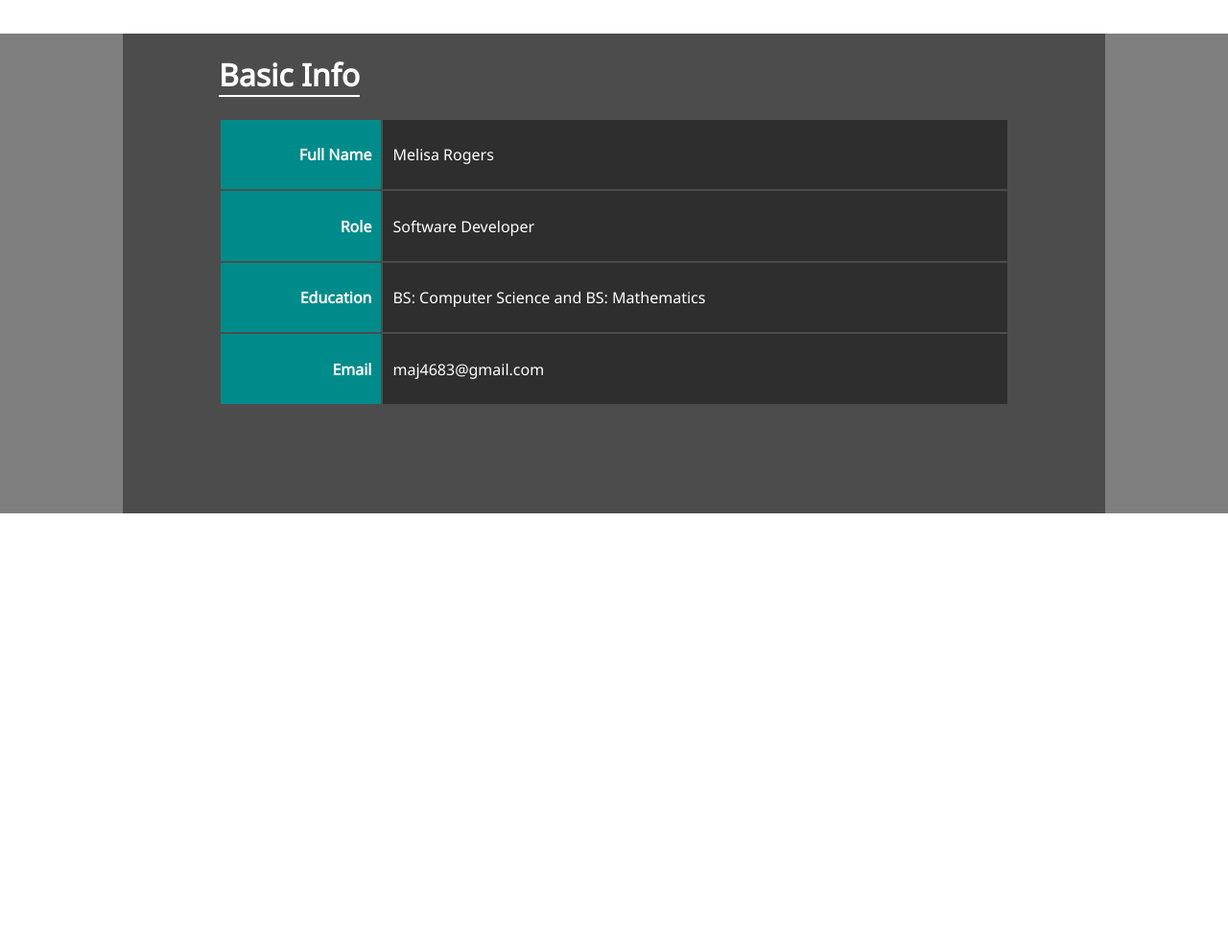
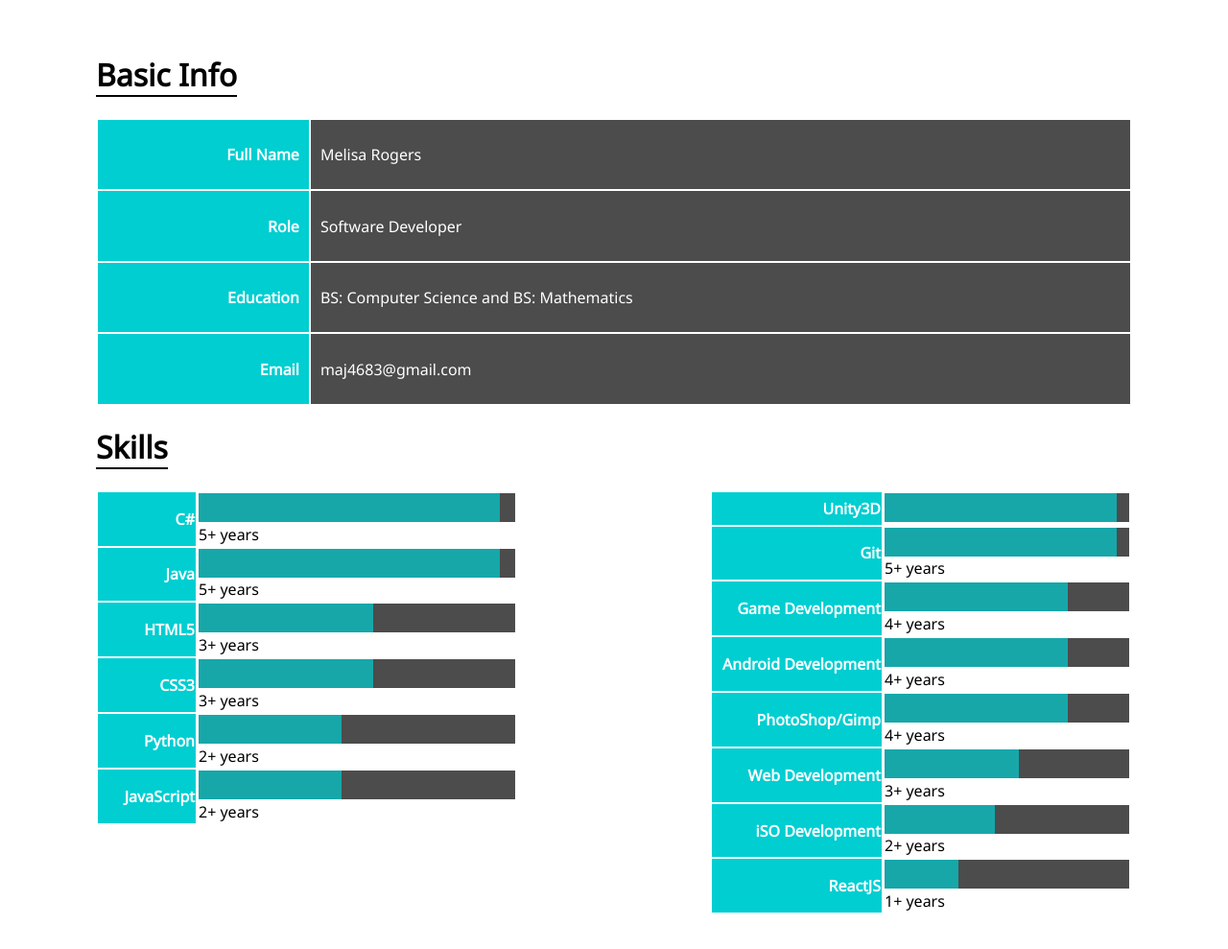
Before and after one commit to MelisaJ/PortfolioSite, a plain HTML site: page about.html in a window 1280 px wide. Shown: the part 101-1090 px from the top of the page at 96% size. Before the commit the page ends 800 px from the top, so only its background shows below. Drawn offline with Linux system fonts and the light colour scheme.

Commit message:
Adding skills

```diff
--- a/about.html
+++ b/about.html
@@ -35,12 +35,6 @@
         </div>
 
         <div class="about-content-wrapper">
-
-            <div class="profile-image-wrapper">
-
-            </div>
-
-            <div class="profile-content-wrapper">
             <div class="basic-info">
                 <h1>Basic Info</h1>
                 <table id="t01">
@@ -63,7 +57,112 @@
                 </table>
             </div>
             <div class="skill-info">
+                <h1>Skills</h1>
+                <div class="skills">
+                    <table id="lang">
+                        <tr>
+                            <th style="width: 100px">C#</th>
+                            <td>
+                                <progress id="file" value="95" max="100"> </progress>
+                                5+ years
 
+                            </td>
+                        </tr>
+                        <tr>
+                            <th>Java</th>
+                            <td>
+                                <progress id="file" value="95" max="100"> 32% </progress>
+                                5+ years
+                            </td>
+                        </tr>
+                        <tr>
+                            <th>HTML5</th>
+                            <td>
+                                <progress id="file" value="55" max="100"> 32% </progress>
+                                3+ years
+                            </td>
+                        </tr>
+                        <tr>
+                            <th>CSS3</th>
+                            <td>
+                                <progress id="file" value="55" max="100"> 32% </progress>
+                                3+ years
+                            </td>
+                        </tr>
+                        <tr>
+                            <th>Python</th>
+                            <td>
+                                <progress id="file" value="45" max="100"> 32% </progress>
+                                2+ years
+                            </td>
+                        </tr>
+                        <tr>
+                            <th>JavaScript</th>
+                            <td>
+                                <progress id="file" value="45" max="100"> </progress>
+                                2+ years
+                            </td>
+                        </tr>
+                    </table>
+                    <table id="lang">
+                        <tr>
+                            <th style="width: 175px">Unity3D</th>
+                            <td>
+                                <progress id="file" value="95" max="100" data-label="5+ years"> </progress>
+
+                            </td>
+                        </tr>
+                        <tr>
+                            <th>Git</th>
+                            <td>
+                                <progress id="file" value="95" max="100"> </progress>
+                                5+ years
+                            </td>
+                        </tr>
+                        <tr>
+                            <th>Game Development</th>
+                            <td>
+                                <progress id="file" value="75" max="100"> </progress>
+                                4+ years
+                            </td>
+                        </tr>
+                        <tr>
+                            <th>Android Development</th>
+                            <td>
+                                <progress id="file" value="75" max="100"> </progress>
+                                4+ years
+                            </td>
+                        </tr>
+                        <tr>
+                            <th>PhotoShop/Gimp</th>
+                            <td>
+                                <progress id="file" value="75" max="100"> </progress>
+                                4+ years
+                            </td>
+                        </tr>
+                        <tr>
+                            <th>Web Development</th>
+                            <td>
+                                <progress id="file" value="55" max="100"> </progress>
+                                3+ years
+                            </td>
+                        </tr>
+                        <tr>
+                            <th>iSO Development</th>
+                            <td>
+                                <progress id="file" value="45" max="100"> </progress>
+                                2+ years
+                            </td>
+                        </tr>
+                        <tr>
+                            <th>ReactJS</th>
+                            <td>
+                                <progress id="file" value="30" max="100"> </progress>
+                                1+ years
+                            </td>
+                        </tr>
+
+                    </table>
                 </div>
             </div>
         </div>
--- a/styles.css
+++ b/styles.css
@@ -79,61 +79,71 @@ body {
 }
 
 /*Portfolio Styles*/
-.inspira{
+.inspira {
     display: grid;
     grid-template-columns: 1fr 1fr;
     margin: auto;
 }
-.inspira img{
+
+.inspira img {
     width: 50%;
     margin: auto;
 }
 
-.insp-grid h1{
+.insp-grid h1 {
     font-weight: 700;
     font-size: 60px;
 }
-.insp-grid p{
+
+.insp-grid p {
     font-weight: 500;
     font-size: 20px;
 }
 
-.quote-space{
+.quote-space {
     padding-top: 100px;
 }
-.quote-space img{
+
+.quote-space img {
     display: block;
     margin-left: auto;
     margin-right: auto;
 }
 
-.quote-space .quote{
+.quote-space .quote {
     margin-top: -25px;
     height: 300px;
     width: 100%;
     background-color: darkturquoise;
 }
-.quote h1{
+
+.quote h1 {
     color: white;
     text-align: center;
     padding-top: 50px;
 }
-.quote p{
+
+.quote p {
     font-size: 20px;
 }
-.empty-space{
+
+.empty-space {
     height: 100px;
 }
-.project-title{
-    color:black;
+
+.project-title {
+    color: black;
     text-align: center;
 }
-.project-title h1{
+
+.project-title h1 {
     font-weight: 700;
     font-size: 40px;
-    text-decoration: underline;
+    border-bottom: 2px solid currentColor;
+    display: inline-block;
 }
-.project-title p{
+
+.project-title p {
     text-decoration: none;
     font-size: 20px;
 
@@ -207,47 +217,12 @@ body {
     position: relative;
 }
 
-.profile-image-wrapper {
-    position: relative;
-    display: inline-block;
-}
-
-.profile-image-wrapper:before {
-    content: '';
-    background-color: #000;
-    opacity: 0.5;
-    width: 100%;
-    height: 100%;
-    z-index: 1;
-    position: absolute;
-}
-
-.profile-image-wrapper {
-    height: 500px;
-    width: 100%;
-    margin-bottom: -5px;
-}
-
-.about-content-wrapper .profile-content-wrapper {
-    background-color: rgb(0, 0, 0);
-    /* Fallback color */
-    background-color: rgba(0, 0, 0, 0.4);
-    /* Black w/opacity/see-through */
-    position: absolute;
-    top: 50%;
-    left: 50%;
-    transform: translate(-50%, -50%);
-    z-index: 2;
-    width: 80%;
-    height: 100%;
-}
-
-.profile-content-wrapper .basic-info {
+.basic-info {
     width: 100%;
 }
 
 .basic-info h1 {
-    color: white;
+    color: black;
     border-bottom: 2px solid currentColor;
     display: inline-block;
     margin-left: 100px;
@@ -262,13 +237,65 @@ body {
 
 #t01 th {
     color: white;
-    background-color: darkcyan;
+    background-color: darkturquoise;
     text-align: right;
     padding-right: 10px;
 }
 
 #t01 td {
     color: white;
-    background-color: rgba(0, 0, 0, 0.4);
+    background-color: rgba(0, 0, 0, 0.7);
     padding-left: 10px;
 }
+
+.skill-info {
+    width: 100%;
+    padding-bottom: 100px;
+}
+
+.skill-info h1 {
+    color: black;
+    border-bottom: 2px solid currentColor;
+    display: inline-block;
+    margin-left: 100px;
+}
+.skill-info .skills{
+    display: grid;
+    grid-template-columns: 1fr 1fr;
+}
+
+#lang {
+    height: 200px;
+    width: 100%;
+    padding-left: 100px;
+    padding-right: 100px;
+}
+
+
+#lang th {
+    color: white;
+    background-color: darkturquoise;
+    text-align: right;
+}
+
+#file{
+    color: white;
+    background-color: rgba(0, 0, 0, 0.7);
+    text-align: right;
+	border: 0;
+	width: 100%;
+	height: 30px;
+    border-radius: 0px;
+}
+#lang td progress::-webkit-progress-bar {
+	background-color: rgba(0, 0, 0, 0);
+	border-radius: 0px;
+}
+#lang td progress::-webkit-progress-value {
+	background: rgba(0, 206, 209, 0.7);;
+	border-radius: 0px;
+}
+#lang td progress::-moz-progress-bar {
+	background: rgba(0, 206, 209, 0.7);
+	border-radius: 0px;
+}
```
Lines whose indentation alone changed are shown as unchanged.
